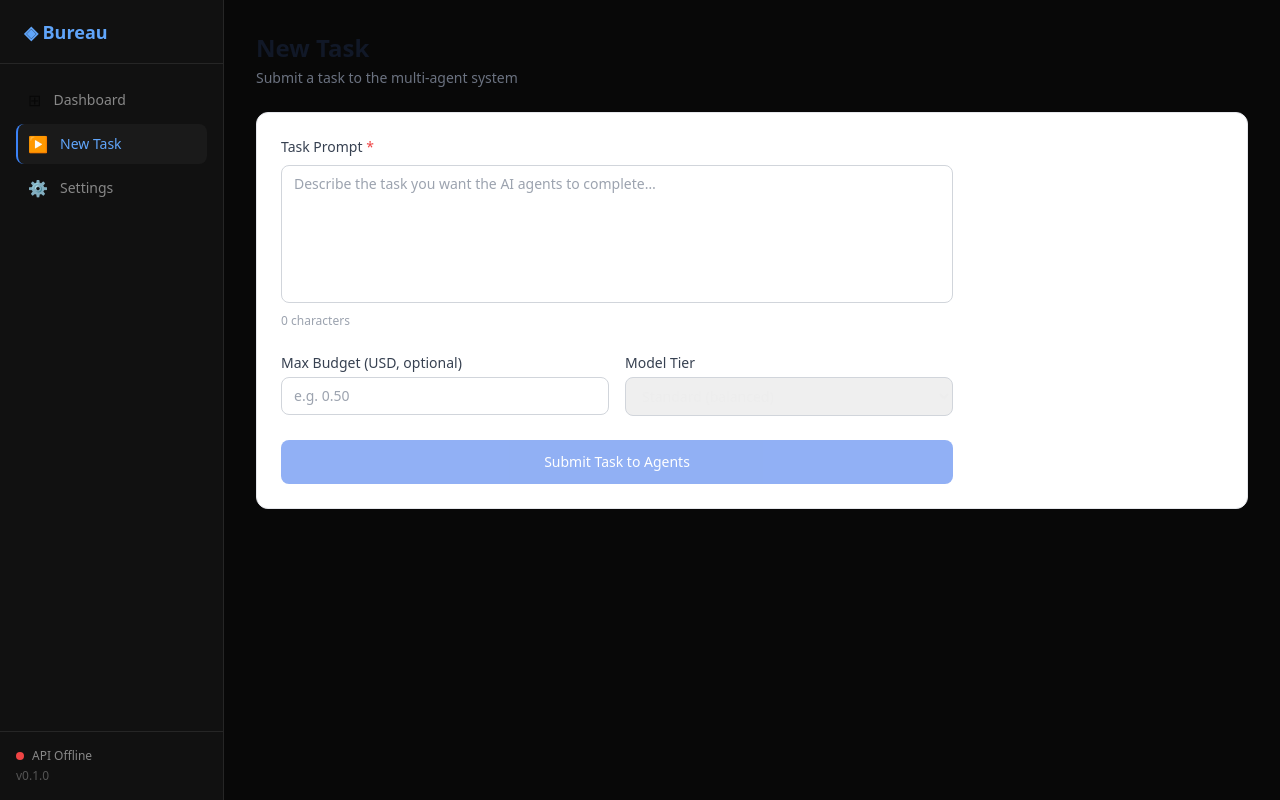
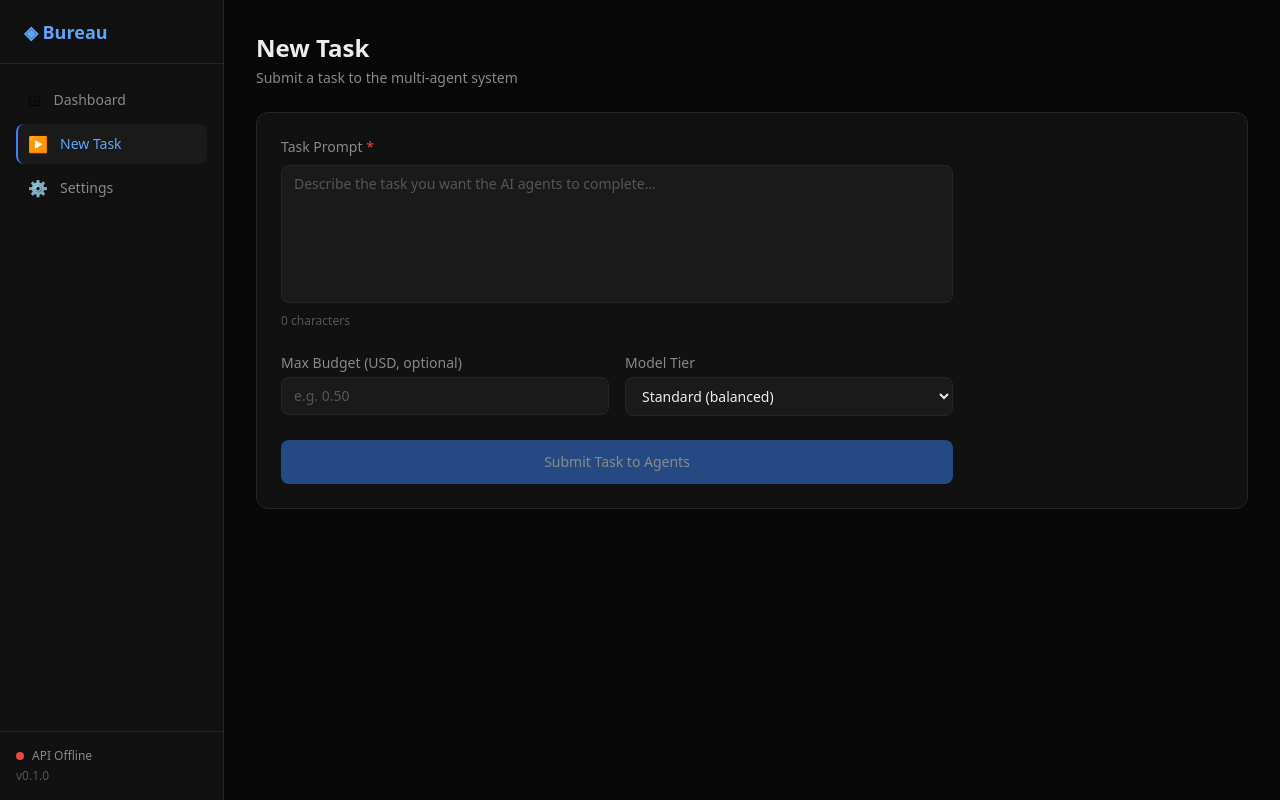
Before and after one commit to ugihub/agentic-office, a Next.js app in the folder apps/dashboard/: page /tasks/new in a window 1280 px wide. Built offline with nearby package versions, Linux system fonts and the light colour scheme; no server answers.

Commit message:
feat(dashboard): dark decisionPanel, taskForm, and new-task page

```diff
--- a/apps/dashboard/src/app/tasks/new/page.tsx
+++ b/apps/dashboard/src/app/tasks/new/page.tsx
@@ -4,12 +4,12 @@ export default function NewTaskPage() {
   return (
     <div className="space-y-6">
       <div>
-        <h1 className="text-2xl font-bold text-gray-900">New Task</h1>
-        <p className="text-sm text-gray-500 mt-1">
+        <h1 className="text-2xl font-bold text-primary">New Task</h1>
+        <p className="text-sm text-secondary mt-1">
           Submit a task to the multi-agent system
         </p>
       </div>
-      <div className="rounded-xl border border-gray-200 bg-white p-6">
+      <div className="rounded-xl border border-border bg-surface p-6">
         <TaskForm />
       </div>
     </div>
--- a/apps/dashboard/src/components/DecisionPanel.tsx
+++ b/apps/dashboard/src/components/DecisionPanel.tsx
@@ -35,27 +35,27 @@ export function DecisionPanel({ taskId: _taskId, decision, onSubmit }: Props) {
   const seconds = secondsLeft % 60;
 
   return (
-    <div className="rounded-xl border-2 border-amber-300 bg-amber-50 p-6 space-y-4">
+    <div className="rounded-xl border-2 border-warning/50 bg-warning/5 p-6 space-y-4">
       <div className="flex items-start justify-between">
         <div className="flex-1 mr-4">
-          <h3 className="text-lg font-bold text-amber-900">
+          <h3 className="text-lg font-bold text-yellow-300">
             ⚠ Decision Required
           </h3>
-          <p className="mt-1 text-sm text-amber-800">{decision.reason}</p>
+          <p className="mt-1 text-sm text-secondary">{decision.reason}</p>
         </div>
         <div className="text-right shrink-0">
-          <p className="text-xs text-amber-600">Expires in</p>
-          <p className="text-2xl font-mono font-bold text-amber-800">
+          <p className="text-xs text-muted">Expires in</p>
+          <p className="text-2xl font-mono font-bold text-yellow-300">
             {minutes}:{String(seconds).padStart(2, "0")}
           </p>
         </div>
       </div>
 
       {decision.bestEffortOutput?.available === true && (
-        <div className="rounded-lg bg-white border border-amber-200 p-3">
-          <p className="text-xs font-medium text-gray-500">
+        <div className="rounded-lg bg-raised border border-border p-3">
+          <p className="text-xs text-secondary">
             Best-effort quality estimate:{" "}
-            <span className="font-bold text-amber-700">
+            <span className="font-bold text-primary">
               {Math.round(
                 (decision.bestEffortOutput.qualityEstimate ?? 0) * 100,
               )}
@@ -66,14 +66,14 @@ export function DecisionPanel({ taskId: _taskId, decision, onSubmit }: Props) {
       )}
 
       {decision.escalationOption?.available === true && (
-        <div className="rounded-lg bg-white border border-amber-200 p-3">
-          <p className="text-xs text-gray-500">
+        <div className="rounded-lg bg-raised border border-border p-3">
+          <p className="text-xs text-secondary">
             Escalate to{" "}
-            <span className="font-medium">
+            <span className="font-medium text-primary">
               {decision.escalationOption.targetModel}
             </span>{" "}
             — additional cost:{" "}
-            <span className="font-bold text-gray-800">
+            <span className="font-bold text-yellow-300">
               ${decision.escalationOption.additionalCostUsd}
             </span>
           </p>
@@ -84,21 +84,21 @@ export function DecisionPanel({ taskId: _taskId, decision, onSubmit }: Props) {
         <button
           onClick={() => handleAction("add_budget")}
           disabled={submitting !== null}
-          className="flex-1 rounded-lg bg-brand-600 px-4 py-2 text-sm font-medium text-white hover:bg-brand-700 disabled:opacity-50"
+          className="flex-1 rounded-lg bg-brand-500 px-4 py-2 text-sm font-medium text-white hover:bg-brand-600 disabled:opacity-50"
         >
           {submitting === "add_budget" ? "Approving…" : "Approve & Escalate"}
         </button>
         <button
           onClick={() => handleAction("best_effort")}
           disabled={submitting !== null}
-          className="flex-1 rounded-lg border border-gray-300 px-4 py-2 text-sm font-medium text-gray-700 hover:bg-gray-50 disabled:opacity-50"
+          className="flex-1 rounded-lg border border-border px-4 py-2 text-sm font-medium text-secondary hover:text-primary hover:bg-raised disabled:opacity-50"
         >
           {submitting === "best_effort" ? "Accepting…" : "Use Best Effort"}
         </button>
         <button
           onClick={() => handleAction("cancel")}
           disabled={submitting !== null}
-          className="rounded-lg border border-red-300 px-4 py-2 text-sm font-medium text-red-600 hover:bg-red-50 disabled:opacity-50"
+          className="rounded-lg border border-danger/40 px-4 py-2 text-sm font-medium text-red-400 hover:bg-danger/10 disabled:opacity-50"
         >
           {submitting === "cancel" ? "Cancelling…" : "Cancel"}
         </button>
--- a/apps/dashboard/src/components/TaskForm.tsx
+++ b/apps/dashboard/src/components/TaskForm.tsx
@@ -2,6 +2,9 @@
 import { useState } from "react";
 import { useRouter } from "next/navigation";
 import { createBureauClient } from "@/lib/bureau-client";
+
+const inputCls =
+  "w-full rounded-lg border border-border bg-raised px-3 py-2 text-sm text-primary placeholder-muted focus:outline-none focus:ring-1 focus:ring-brand-500 focus:border-brand-500";
 
 export function TaskForm() {
   const router = useRouter();
@@ -39,8 +42,8 @@ export function TaskForm() {
   return (
     <form onSubmit={handleSubmit} className="space-y-6 max-w-2xl">
       <div>
-        <label className="block text-sm font-medium text-gray-700 mb-2">
-          Task Prompt <span className="text-red-500">*</span>
+        <label className="block text-sm font-medium text-secondary mb-2">
+          Task Prompt <span className="text-danger">*</span>
         </label>
         <textarea
           value={prompt}
@@ -48,14 +51,14 @@ export function TaskForm() {
           rows={6}
           required
           placeholder="Describe the task you want the AI agents to complete…"
-          className="w-full rounded-lg border border-gray-300 px-3 py-2 text-sm focus:outline-none focus:ring-2 focus:ring-brand-500 resize-none"
+          className={`${inputCls} resize-none`}
         />
-        <p className="mt-1 text-xs text-gray-400">{prompt.length} characters</p>
+        <p className="mt-1 text-xs text-muted">{prompt.length} characters</p>
       </div>
 
       <div className="grid grid-cols-2 gap-4">
         <div>
-          <label className="block text-sm font-medium text-gray-700 mb-1">
+          <label className="block text-sm font-medium text-secondary mb-1">
             Max Budget (USD, optional)
           </label>
           <input
@@ -65,11 +68,11 @@ export function TaskForm() {
             value={budget}
             onChange={(e) => setBudget(e.target.value)}
             placeholder="e.g. 0.50"
-            className="w-full rounded-lg border border-gray-300 px-3 py-2 text-sm focus:outline-none focus:ring-2 focus:ring-brand-500"
+            className={inputCls}
           />
         </div>
         <div>
-          <label className="block text-sm font-medium text-gray-700 mb-1">
+          <label className="block text-sm font-medium text-secondary mb-1">
             Model Tier
           </label>
           <select
@@ -77,7 +80,7 @@ export function TaskForm() {
             onChange={(e) =>
               setTier(e.target.value as "economy" | "standard" | "premium")
             }
-            className="w-full rounded-lg border border-gray-300 px-3 py-2 text-sm focus:outline-none focus:ring-2 focus:ring-brand-500"
+            className={inputCls}
           >
             <option value="economy">Economy (faster, cheaper)</option>
             <option value="standard">Standard (balanced)</option>
@@ -87,15 +90,15 @@ export function TaskForm() {
       </div>
 
       {error !== null && (
-        <div className="rounded-lg bg-red-50 border border-red-200 p-3">
-          <p className="text-sm text-red-600">{error}</p>
+        <div className="rounded-lg bg-danger/10 border border-danger/30 p-3">
+          <p className="text-sm text-red-400">{error}</p>
         </div>
       )}
 
       <button
         type="submit"
         disabled={submitting || !prompt.trim()}
-        className="w-full rounded-lg bg-brand-600 px-6 py-3 text-sm font-medium text-white hover:bg-brand-700 disabled:opacity-50 disabled:cursor-not-allowed"
+        className="w-full rounded-lg bg-brand-500 px-6 py-3 text-sm font-medium text-white hover:bg-brand-600 disabled:opacity-50 disabled:cursor-not-allowed transition-colors"
       >
         {submitting ? "Submitting task…" : "Submit Task to Agents"}
       </button>
```
